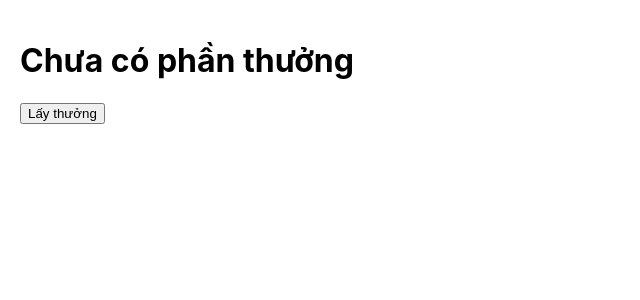
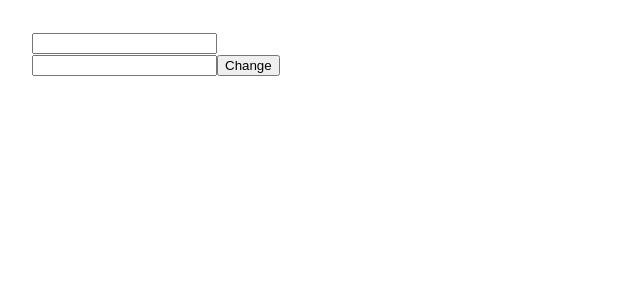
Before and after one commit to minh1304/testReact, a React (Create React App) app: page / in a window 1280 px wide. Shown: the top 300 px of the page, without its empty margins (0-640 px from the left). Built offline with nearby package versions, Linux system fonts and the light colour scheme.

Commit message:
test input useState

```diff
--- a/src/App.js
+++ b/src/App.js
@@ -3,29 +3,28 @@ import logo from './logo.svg';
 import {useState} from 'react'
 
 function App() {
-  const gifts = [
-    'CPU i9',
-    'RAM 32GB',
-    'RGB keyboard',
-    'game',
-    'sbtc',
-    'minh',
-    'anh',
-  ]
-  const [gift, setGift] = useState();
-  const randomGift = () =>{
-    const index = Math.floor(Math.random() * gifts.length);
-    setGift(gifts[index]);
-
+  const [name,setName] = useState('')
+  const [email,setEmail] = useState('')
+  const handelSubmit = () => {
+    //Call API
+    console.log({
+      name,
+      email
+    });
   }
   return (
-    <div className='App' style={{padding: 20}}>
-      <h1>{gift || "Chưa có phần thưởng"}</h1>
-      <button onClick={randomGift}>Lấy thưởng</button>
-
+    <div style={{padding:32}}>
+      <input
+        value={name}
+        onChange={e => setName(e.target.value)}
+      />
+      <br></br>
+      <input
+        value={email}
+        onChange={e => setEmail(e.target.value)}
+      />
+      <button onClick={handelSubmit}>Change</button>
     </div>
-
   )
-
-  }
+}
 export default App;
```
